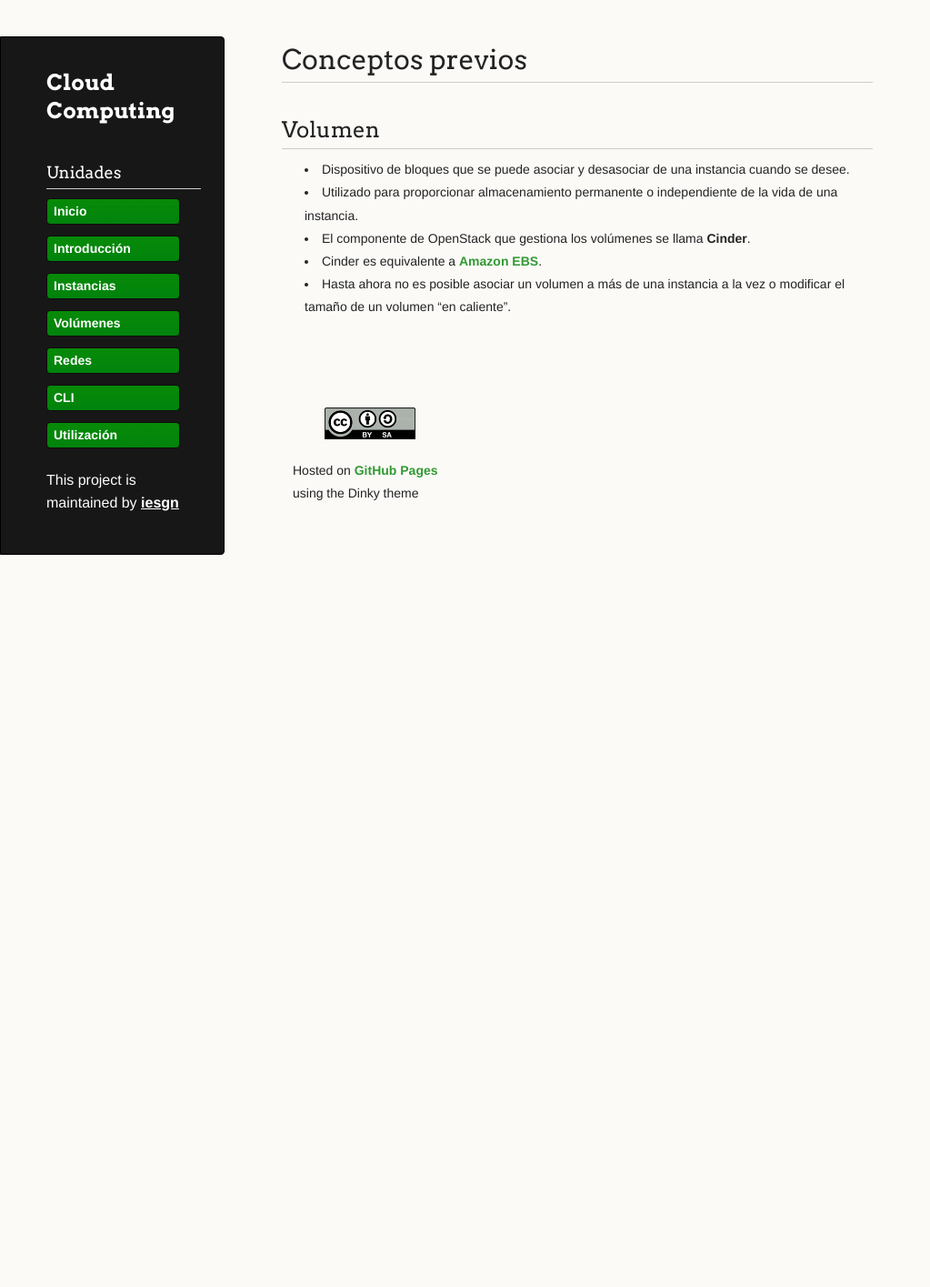
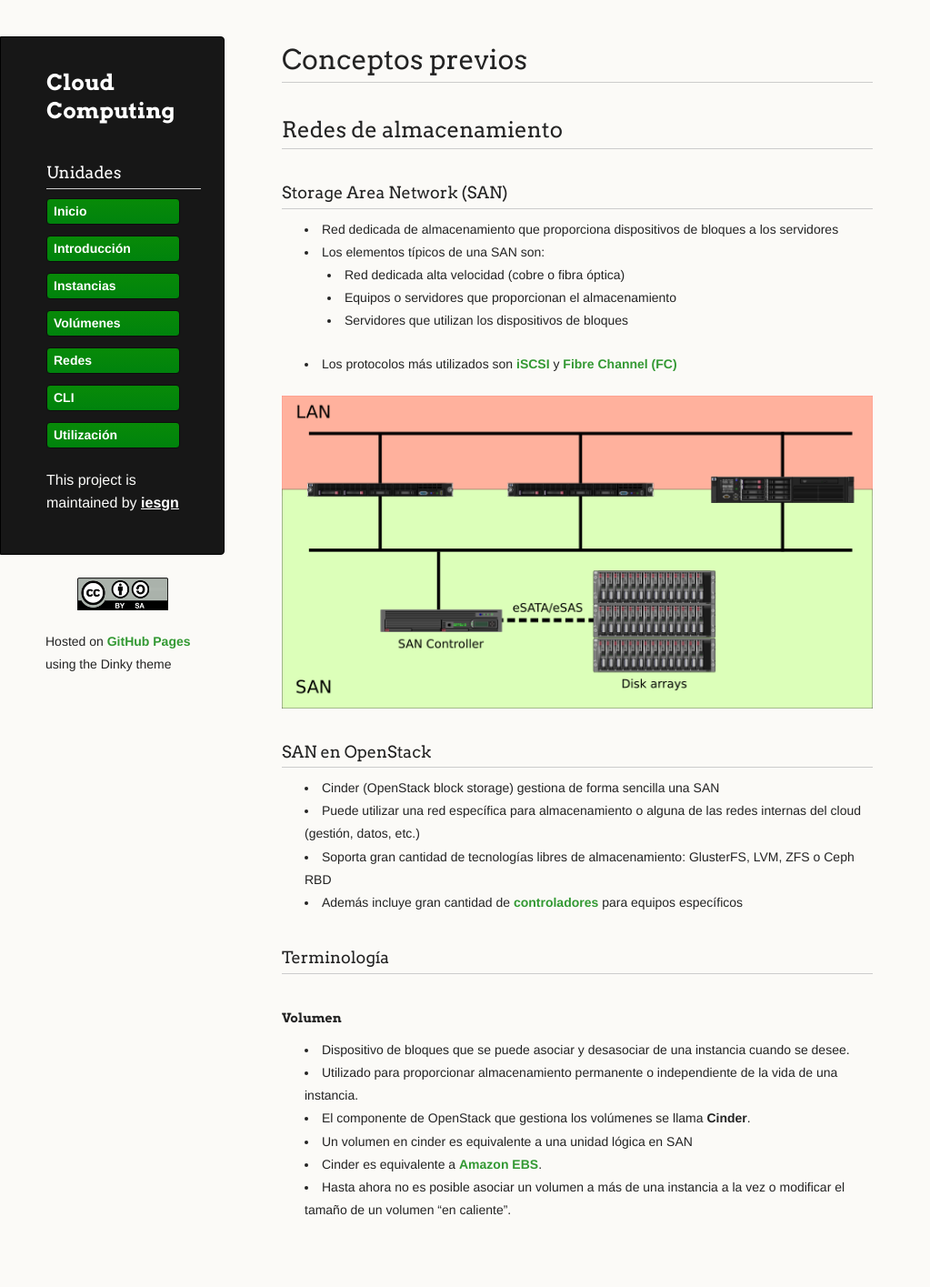
Before and after one commit to iesgn/cloud2, a Jekyll site: the page built from curso/u3/conceptos_previos.md, in a window 1280 px wide. Shown: the whole page at 91% size, without its empty margins (0-1023 px from the left). Built offline with Jekyll 4.4.1, drawn with Linux system fonts in a browser that asks for light colours; before the commit the page ends 900 px from its top, so only the background shows below that.

Commit message:
Cambio de concptos previos

```diff
--- a/curso/u3/conceptos_previos.md
+++ b/curso/u3/conceptos_previos.md
@@ -5,10 +5,33 @@ menu:
   - Unidades
 ---
 
-## Volumen
+## Redes de almacenamiento
+
+### Storage Area Network (SAN)
+
+* Red dedicada de almacenamiento que proporciona dispositivos de bloques a los servidores
+* Los elementos típicos de una SAN son:
+	* Red dedicada alta velocidad (cobre o fibra óptica)
+    * Equipos o servidores que proporcionan el almacenamiento
+    * Servidores que utilizan los dispositivos de bloques
+* Los protocolos más utilizados son [iSCSI](http://en.wikipedia.org/wiki/ISCSI) y [Fibre Channel (FC)](http://en.wikipedia.org/wiki/Fiber_channel)
+
+![san](img/san.png)
+
+### SAN en OpenStack
+
+* Cinder (OpenStack block storage) gestiona de forma sencilla una SAN
+* Puede utilizar una red específica para almacenamiento o alguna de las redes internas del cloud (gestión, datos, etc.)
+* Soporta gran cantidad de tecnologías libres de almacenamiento: GlusterFS, LVM, ZFS o Ceph RBD
+* Además incluye gran cantidad de [controladores](https://wiki.openstack.org/wiki/CinderSupportMatrix) para equipos específicos
+
+### Terminología
+
+#### Volumen
 
 * Dispositivo de bloques que se puede asociar y desasociar de una instancia cuando se desee.
 * Utilizado para proporcionar almacenamiento permanente o independiente de la vida de una instancia.
 * El componente de OpenStack que gestiona los volúmenes se llama **Cinder**.
+* Un volumen en cinder es equivalente a una unidad lógica en SAN
 * Cinder es equivalente a [Amazon EBS](http://aws.amazon.com/es/ebs/).
 * Hasta ahora no es posible asociar un volumen a más de una instancia a la vez o modificar el tamaño de un volumen "en caliente".
```
